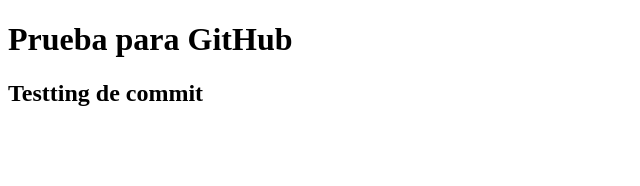
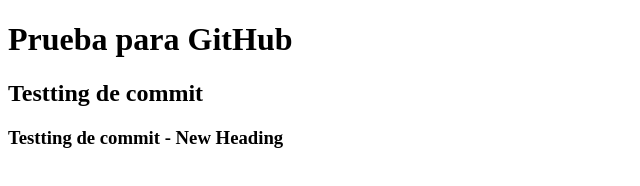
Before and after one commit to alberto120495/PruebaGit, a plain HTML site: page index.html in a window 1280 px wide. Shown: the whole page, without its empty margins (0-640 px from the left). Drawn offline with Linux system fonts and the light colour scheme.

Commit message:
New test commit

```diff
--- a/index.html
+++ b/index.html
@@ -9,5 +9,6 @@
   <body>
     <h1>Prueba para GitHub</h1>
     <h2>Testting de commit</h2>
+    <h3>Testting de commit - New Heading</h3>
   </body>
 </html>
```
